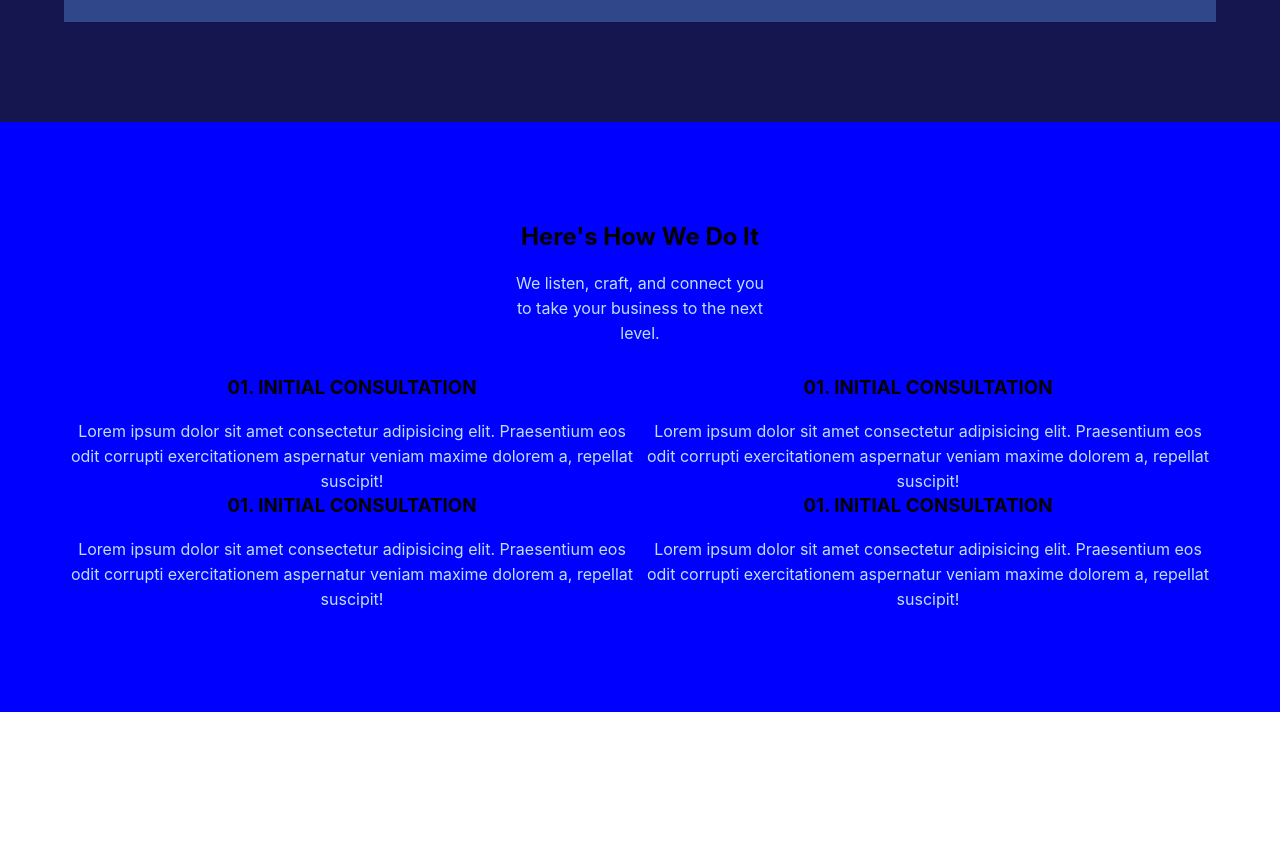
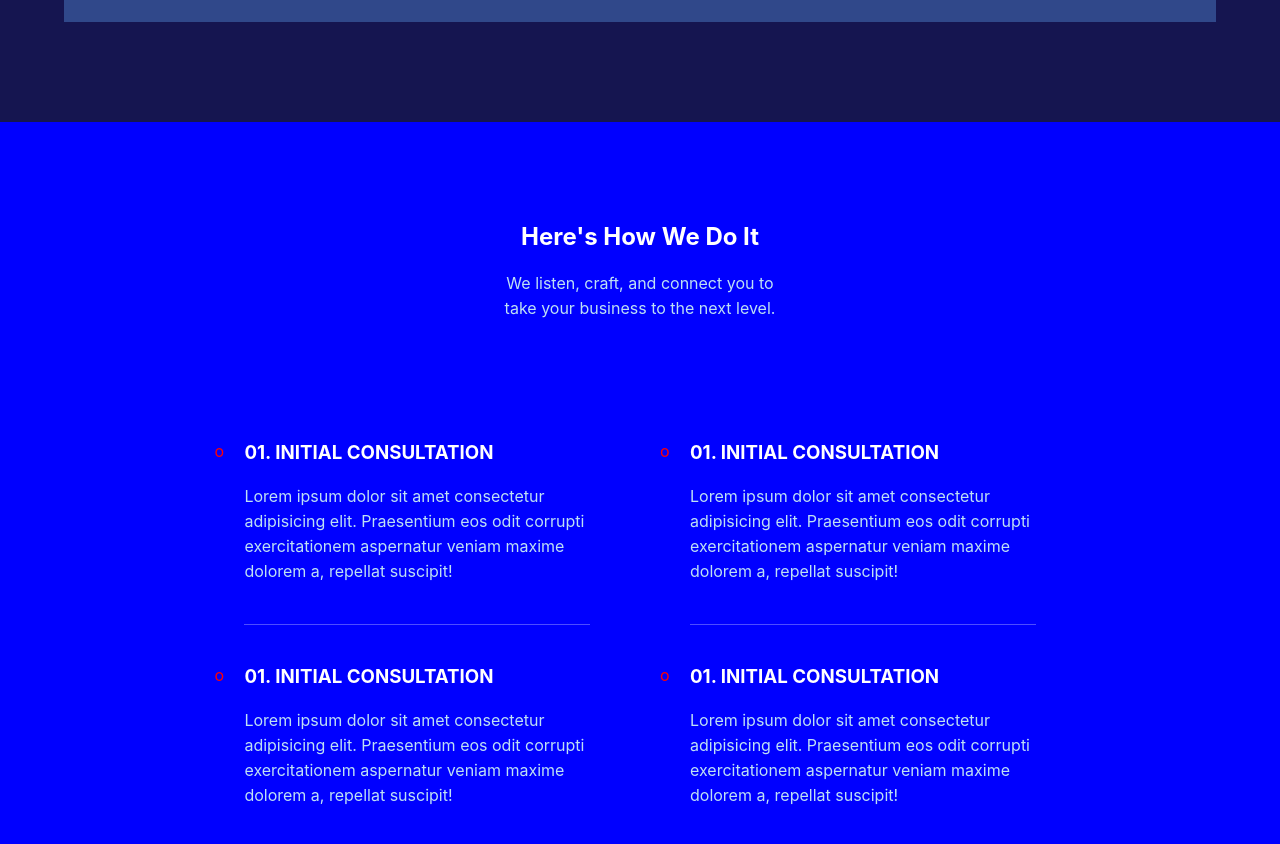
Before and after one commit to itacamba/avanza_v2, a React (Create React App) app: page / in a window 1280 px wide. Shown: the part 1380-2224 px from the top of the page. Before the commit the page ends 2092 px from the top, so only its background shows below. Built offline with nearby package versions, Linux system fonts and the light colour scheme.

Commit message:
started timeline-like for approach section

```diff
--- a/src/css/Approach.css
+++ b/src/css/Approach.css
@@ -4,13 +4,39 @@
     background-color: blue;
     display: flex;
     flex-direction: column;
+    color: #fff;
+}
+#approach > h2{
     text-align: center;
+
 }
 #approach > p{
-    max-width: 250px;
+    max-width: 300px;
     margin: 0 auto;
     margin-top: 20px;
+    text-align: center
 }
 #approach .two-column-row{
-   margin-top: 30px;
+   margin-top: 80px;
+   justify-content: center;
 }
+#approach .column{
+    width: 30%;
+}
+#approach .column:last-child{
+    margin-left: 100px;
+}
+#approach .card{
+    padding: 40px 0;
+    position: relative;
+}
+#approach .column .card:first-child{
+    border-bottom: 1px solid rgba(255,255,255,.3);
+}
+#approach .column .card::before{
+    content: "o";
+    position: absolute;
+    left: -30px;
+    color: red;
+
+}
```
Also changed, not shown: 1 other file (tests, documents, lock files or other folders).
